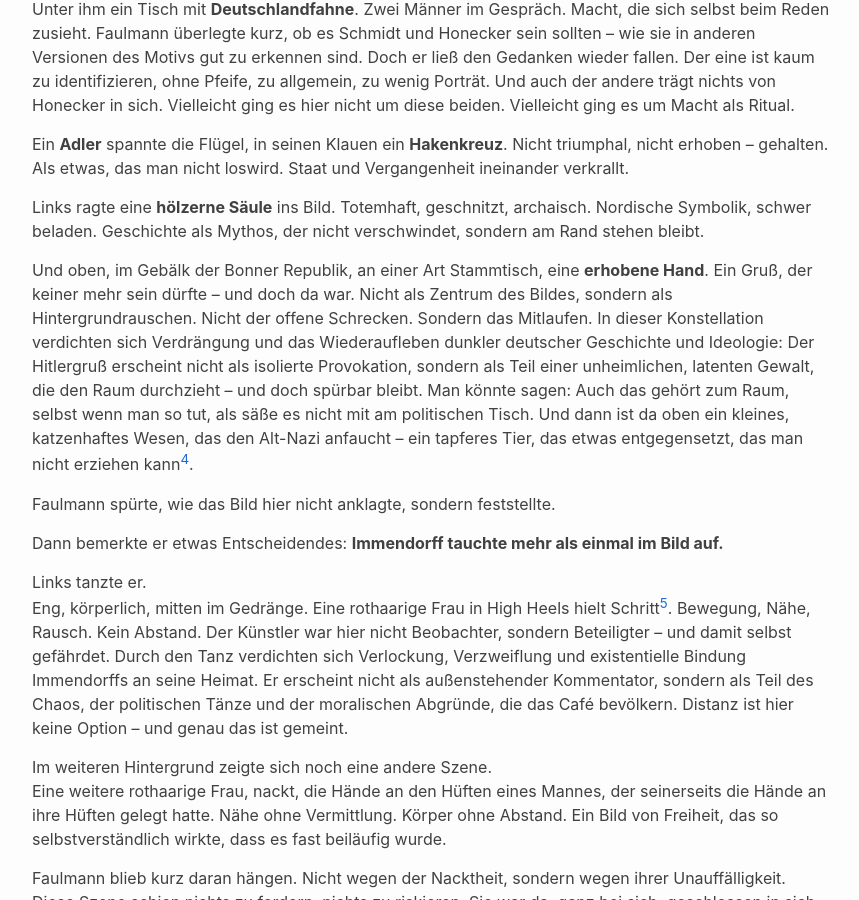
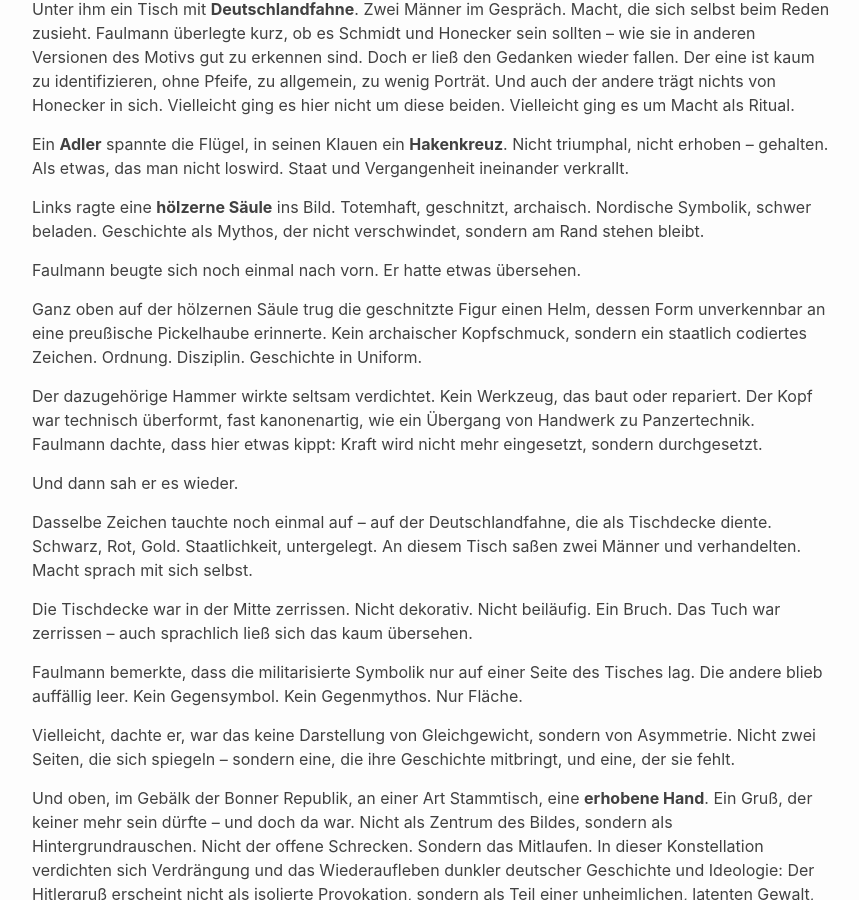
Before and after one commit to cgars/faulmann, a Jekyll site: the page built from _posts/2025-12-12-cafee.md, in a window 1280 px wide and 900 px high, scrolled down 6977 px. Shown: the whole window, without its empty margins (208-1067 px from the left). Built offline with Jekyll 4.4.1, drawn with Linux system fonts in a browser that asks for light colours; some of the changed text lies outside the part shown.

Commit message:
Holzsäule extended

```diff
--- a/_posts/2025-12-12-cafee.md
+++ b/_posts/2025-12-12-cafee.md
@@ -249,14 +249,32 @@ Ein **Adler** spannte die Flügel, in seinen Klauen ein **Hakenkreuz**. Nicht tr
 
 Links ragte eine **hölzerne Säule** ins Bild. Totemhaft, geschnitzt, archaisch. Nordische Symbolik, schwer beladen. Geschichte als Mythos, der nicht verschwindet, sondern am Rand stehen bleibt.
 
-Und oben, im Gebälk der Bonner Republik, an einer Art Stammtisch, eine **erhobene Hand**. Ein Gruß, der keiner mehr sein dürfte – und doch da war. Nicht als Zentrum des Bildes, sondern als Hintergrundrauschen. Nicht der offene Schrecken. Sondern das Mitlaufen. In dieser Konstellation verdichten sich Verdrängung und das Wiederaufleben dunkler deutscher Geschichte und Ideologie: Der Hitlergruß erscheint nicht als isolierte Provokation, sondern als Teil einer unheimlichen, latenten Gewalt, die den Raum durchzieht – und doch spürbar bleibt. Man könnte sagen: Auch das gehört zum Raum, selbst wenn man so tut, als säße es nicht mit am politischen Tisch. Und dann ist da oben ein kleines, katzenhaftes Wesen, das den Alt-Nazi anfaucht – ein tapferes Tier, das etwas entgegensetzt, das man nicht erziehen kann[^h].
+Faulmann beugte sich noch einmal nach vorn.
+Er hatte etwas übersehen.
+
+Ganz oben auf der hölzernen Säule trug die geschnitzte Figur einen Helm, dessen Form unverkennbar an eine preußische Pickelhaube erinnerte. Kein archaischer Kopfschmuck, sondern ein staatlich codiertes Zeichen. Ordnung. Disziplin. Geschichte in Uniform.
+
+Der dazugehörige Hammer wirkte seltsam verdichtet. Kein Werkzeug, das baut oder repariert. Der Kopf war technisch überformt, fast kanonenartig, wie ein Übergang von Handwerk zu Panzertechnik. Faulmann dachte, dass hier etwas kippt: Kraft wird nicht mehr eingesetzt, sondern durchgesetzt.
+
+Und dann sah er es wieder.
+
+Dasselbe Zeichen tauchte noch einmal auf – auf der Deutschlandfahne, die als Tischdecke diente. Schwarz, Rot, Gold. Staatlichkeit, untergelegt. An diesem Tisch saßen zwei Männer und verhandelten. Macht sprach mit sich selbst.
+
+Die Tischdecke war in der Mitte zerrissen.
+Nicht dekorativ. Nicht beiläufig. Ein Bruch. Das Tuch war zerrissen – auch sprachlich ließ sich das kaum übersehen.
+
+Faulmann bemerkte, dass die militarisierte Symbolik nur auf einer Seite des Tisches lag. Die andere blieb auffällig leer. Kein Gegensymbol. Kein Gegenmythos. Nur Fläche.
+
+Vielleicht, dachte er, war das keine Darstellung von Gleichgewicht, sondern von Asymmetrie. Nicht zwei Seiten, die sich spiegeln – sondern eine, die ihre Geschichte mitbringt, und eine, der sie fehlt.
+
+Und oben, im Gebälk der Bonner Republik, an einer Art Stammtisch, eine **erhobene Hand**. Ein Gruß, der keiner mehr sein dürfte – und doch da war. Nicht als Zentrum des Bildes, sondern als Hintergrundrauschen. Nicht der offene Schrecken. Sondern das Mitlaufen. In dieser Konstellation verdichten sich Verdrängung und das Wiederaufleben dunkler deutscher Geschichte und Ideologie: Der Hitlergruß erscheint nicht als isolierte Provokation, sondern als Teil einer unheimlichen, latenten Gewalt, die den Raum durchzieht – und doch spürbar bleibt. Man könnte sagen: Auch das gehört zum Raum, selbst wenn man so tut, als säße es nicht mit am politischen Tisch. Und dann ist da oben ein kleines, katzenhaftes Wesen, das den Alt-Nazi anfaucht – ein tapferes Tier, das etwas entgegensetzt, das man nicht erziehen kann [^h].
 
 Faulmann spürte, wie das Bild hier nicht anklagte, sondern feststellte.
 
 Dann bemerkte er etwas Entscheidendes: **Immendorff tauchte mehr als einmal im Bild auf.**
 
 Links tanzte er.
-Eng, körperlich, mitten im Gedränge. Eine rothaarige Frau in High Heels hielt Schritt[^g]. Bewegung, Nähe, Rausch. Kein Abstand. Der Künstler war hier nicht Beobachter, sondern Beteiligter – und damit selbst gefährdet. Durch den Tanz verdichten sich Verlockung, Verzweiflung und existentielle Bindung Immendorffs an seine Heimat. Er erscheint nicht als außenstehender Kommentator, sondern als Teil des Chaos, der politischen Tänze und der moralischen Abgründe, die das Café bevölkern. Distanz ist hier keine Option – und genau das ist gemeint.
+Eng, körperlich, mitten im Gedränge. Eine rothaarige Frau in High Heels hielt Schritt [^g]. Bewegung, Nähe, Rausch. Kein Abstand. Der Künstler war hier nicht Beobachter, sondern Beteiligter – und damit selbst gefährdet. Durch den Tanz verdichten sich Verlockung, Verzweiflung und existentielle Bindung Immendorffs an seine Heimat. Er erscheint nicht als außenstehender Kommentator, sondern als Teil des Chaos, der politischen Tänze und der moralischen Abgründe, die das Café bevölkern. Distanz ist hier keine Option – und genau das ist gemeint.
 
 Im weiteren Hintergrund zeigte sich noch eine andere Szene.
 Eine weitere rothaarige Frau, nackt, die Hände an den Hüften eines Mannes, der seinerseits die Hände an ihre Hüften gelegt hatte. Nähe ohne Vermittlung. Körper ohne Abstand. Ein Bild von Freiheit, das so selbstverständlich wirkte, dass es fast beiläufig wurde.
```
Also changed, not shown: other parts of _posts/2025-12-12-cafee.md (+1 -1 lines).
